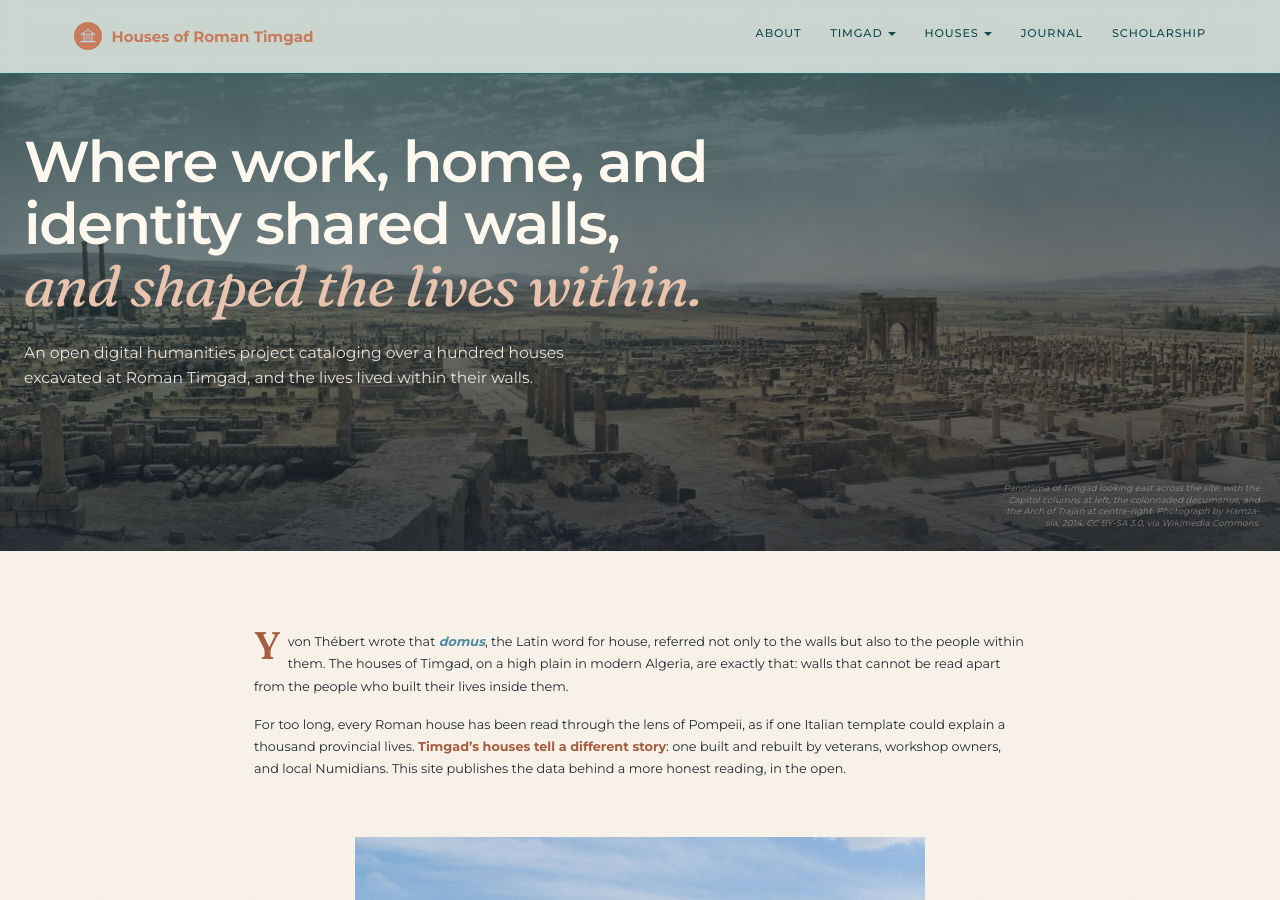
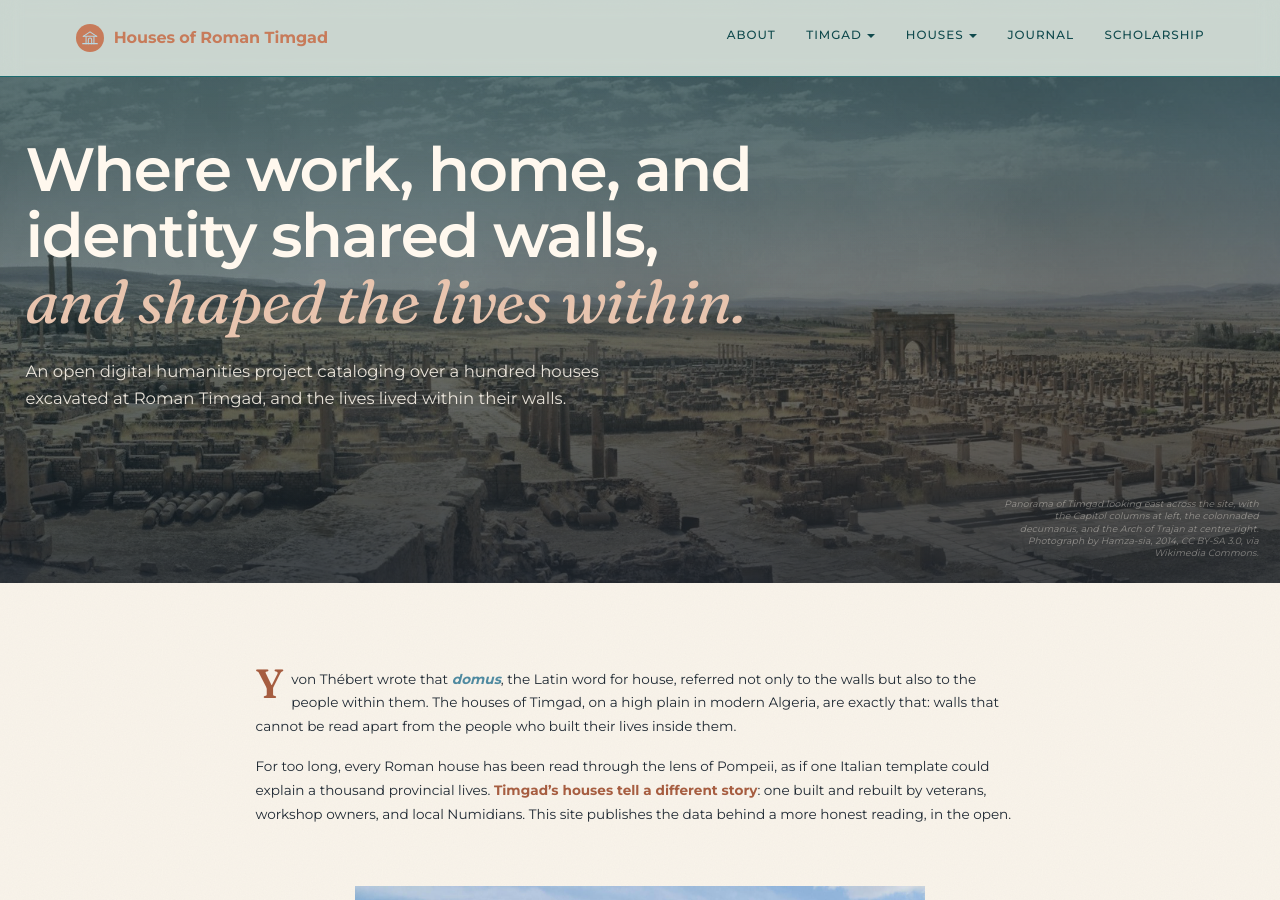
Before and after one commit to kimedher/timgadhouses, a Jekyll site: the page built from index.md, in a window 1280 px wide and 900 px high. Built offline with Jekyll 4.4.1, drawn with Linux system fonts in a browser that asks for light colours.

Commit message:
Increase base font size ~6% site-wide (root font-size 106.25%; body px -> rem)

```diff
--- a/assets/css/main.scss
+++ b/assets/css/main.scss
@@ -35,7 +35,7 @@
 
 * { box-sizing: border-box; }
 
-html { scroll-behavior: smooth; }
+html { scroll-behavior: smooth; font-size: 106.25%; }
 
 /* Subtle paper-grain texture, very low opacity */
 body {
@@ -43,7 +43,7 @@ body {
   font-family: var(--sans);
   font-weight: 400;
   line-height: 1.7;
-  font-size: 14.4px;
+  font-size: 0.9rem;
   color: var(--text);
   background-color: var(--bg);
   background-image:
@@ -1257,7 +1257,7 @@ figcaption i {
 /* ---------- Responsive ---------- */
 
 @media (max-width: 640px) {
-  body { font-size: 14.4px; }
+  body { font-size: 0.9rem; }
   .hero-bleed-content {
     padding: 2.5rem 0 6rem;
   }
```
